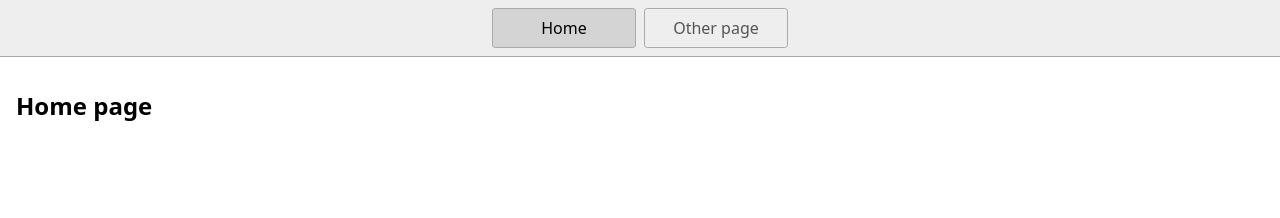
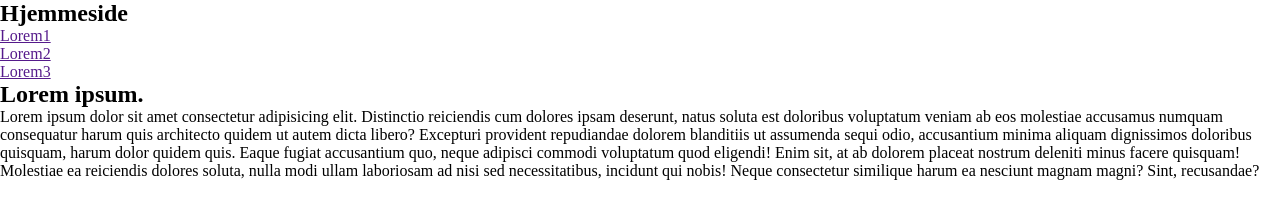
Before and after one commit to eirinedvinsen/ALFOppgaver, a website: page index.html in a window 1280 px wide. Drawn offline with Linux system fonts and the light colour scheme.

Commit message:
ALFOppgaver

```diff
--- a/index.html
+++ b/index.html
@@ -4,20 +4,27 @@
     <title>Home</title>
     <meta charset="UTF-8" />
     <meta name="viewport" content="width=device-width" />
-    <!--
-      Need a visual blank slate?
-      Remove all code in `styles.css`!
-    -->
     <link rel="stylesheet" href="styles.css" />
     <script type="module" src="script.js"></script>
   </head>
   <body>
-    <nav>
-      <a href="/" aria-current="page">Home</a>
-      <a href="/page2.html">Other page</a>
-    </nav>
+    <header>
+      <h2>Hjemmeside</h2>
+      <nav>
+        <ul>
+          <li><a href="">Lorem1</a></li>
+          <li><a href="">Lorem2</a></li>
+          <li><a href="">Lorem3</a></li>
+        </ul>
+      </nav>
+    </header>
     <main>
-      <h1>Home page</h1>
+      <section>
+        <div>
+          <h1>Lorem ipsum.</h1>
+          <p>Lorem ipsum dolor sit amet consectetur adipisicing elit. Distinctio reiciendis cum dolores ipsam deserunt, natus soluta est doloribus voluptatum veniam ab eos molestiae accusamus numquam consequatur harum quis architecto quidem ut autem dicta libero? Excepturi provident repudiandae dolorem blanditiis ut assumenda sequi odio, accusantium minima aliquam dignissimos doloribus quisquam, harum dolor quidem quis. Eaque fugiat accusantium quo, neque adipisci commodi voluptatum quod eligendi! Enim sit, at ab dolorem placeat nostrum deleniti minus facere quisquam! Molestiae ea reiciendis dolores soluta, nulla modi ullam laboriosam ad nisi sed necessitatibus, incidunt qui nobis! Neque consectetur similique harum ea nesciunt magnam magni? Sint, recusandae?</p>
+        </div>
+      </section>
     </main>
   </body>
 </html>
--- a/styles.css
+++ b/styles.css
@@ -1,46 +1,15 @@
-* {
-  box-sizing: border-box;
+*{
+  margin: 0;
+  padding: 0;
 }
 
-body {
-  margin: 0;
-  font-family: system-ui, sans-serif;
-  color: black;
-  background-color: white;
+a:hover{
+  background-color: yellow;
+  font-size: 150%;
 }
 
-nav {
+div p {
   display: flex;
-  flex-wrap: wrap;
+  justify-content: center;
   align-items: center;
-  justify-content: center;
-  padding: 0.5rem;
-  gap: 0.5rem;
-  border-bottom: solid 1px #aaa;
-  background-color: #eee;
 }
-
-nav a {
-  display: inline-block;
-  min-width: 9rem;
-  padding: 0.5rem;
-  border-radius: 0.2rem;
-  border: solid 1px #aaa;
-  text-align: center;
-  text-decoration: none;
-  color: #555;
-}
-
-nav a[aria-current='page'] {
-  color: #000;
-  background-color: #d4d4d4;
-}
-
-main {
-  padding: 1rem;
-}
-
-h1 {
-  font-weight: bold;
-  font-size: 1.5rem;
-}
```
Also changed, not shown: page2.html (deleted, +0 -19 lines), 1 other file.
